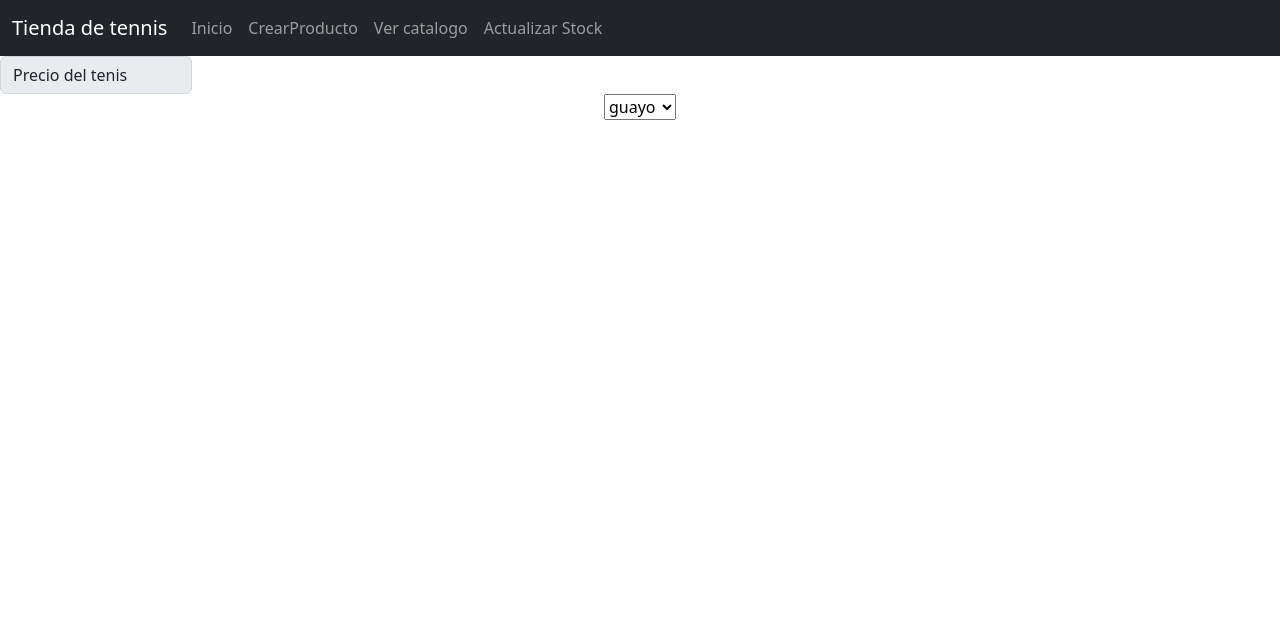
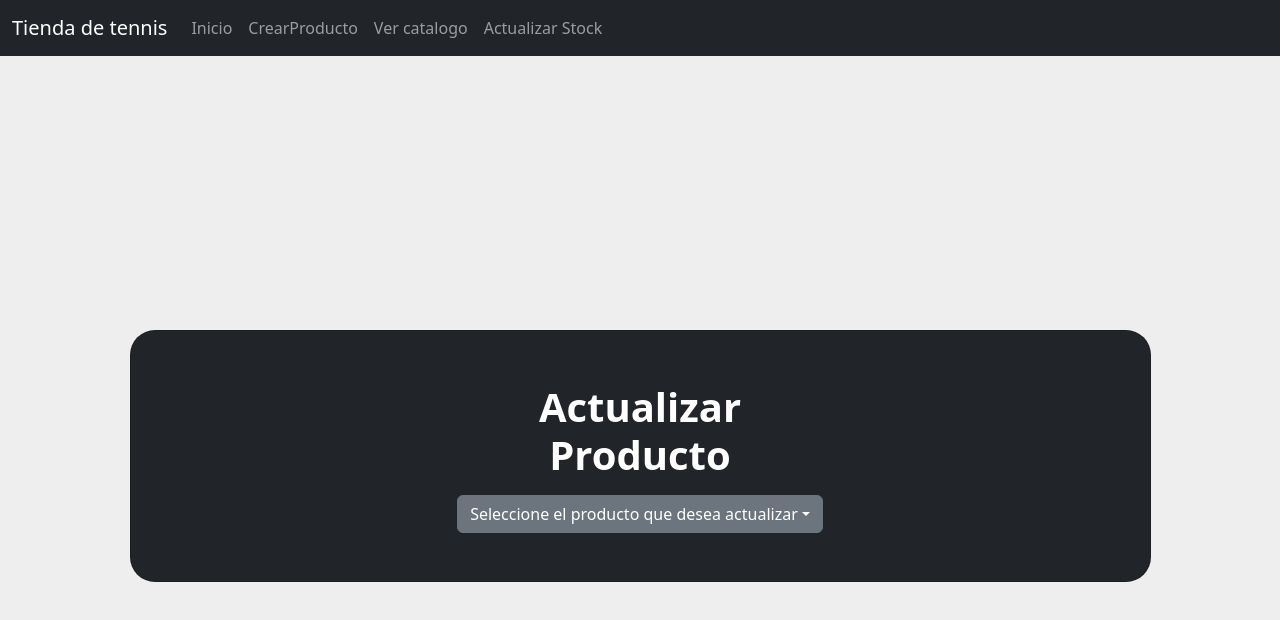
Before and after one commit to sebasrpg1232/tiendadetennis, a React (Create React App) app: page /ActualizarStock in a window 1280 px wide. Shown: the top 620 px of the page. Built offline with nearby package versions, Linux system fonts and the light colour scheme.

Commit message:
Finalizado CrearProducto y Mejoras en Actualizar

```diff
--- a/src/Components/ActualizarStock/ActualizarStock.js
+++ b/src/Components/ActualizarStock/ActualizarStock.js
@@ -1,20 +1,42 @@
 const spanStyle = {
-    width: "12em",
-  };
-function ActualizarStock(){
-return(
-    <div>
-        <span class="input-group-text" style={spanStyle} id="addon-wrapping">
-            Precio del tenis
-          </span>
-          <select  name="producto" id="productos">
-    <option value="guayo">guayo</option>
-    <option value="adidas">adidas</option>
-    <option value="nike">nike</option>
-    <option value="vans">vans</option>
-  </select>
+  width: "15em",
+};
+function ActualizarStock() {
+  return (
+    <div class="vh-100" style={{ backgroundColor: "#eee" }}>
+      <form class="container h-100">
+        <div class="row d-flex justify-content-center align-items-center h-100">
+          <div class="col-lg-12 col-xl-11">
+            <div class="card text-white bg-dark" style={{ borderRadius: "25px" }}>
+              <div class="card-body p-md-5">
+                <div class="row justify-content-center">
+                  <div class="col-md-10 col-lg-6 col-xl-5 order-2 order-lg-1 text-center">
+                    <div>
+                      <p class="text-center h1 fw-bold mx-1 mx-md-4 mt-1 mb-3">Actualizar Producto</p>
+                    </div>
+                    <div class="dropdown">
+                      <button class="btn btn-secondary dropdown-toggle" type="button" id="dropdownMenuButton1" data-bs-toggle="dropdown" aria-expanded="false">
+                        Seleccione el producto que desea actualizar
+                      </button>
+                      <ul class="dropdown-menu" aria-labelledby="dropdownMenuButton1">
+                        <li><a class="dropdown-item" href="#">Naiki</a></li>
+                        <li><a class="dropdown-item" href="#">Mapupu</a></li>
+                        <li><a class="dropdown-item" href="#">Adidos</a></li>
+                      </ul>
+                    </div>
+                  </div>
+                </div>
+              </div>
+            </div>
+          </div>
+        </div>
+      </form>
     </div>
-);
+
+
+
+
+  );
 }
 
 export default ActualizarStock
--- a/src/Components/CrearProducto/CrearProducto.js
+++ b/src/Components/CrearProducto/CrearProducto.js
@@ -44,15 +44,15 @@ const handleClick = (evt) => {
       }
     return (
       <div class="vh-100" style={{backgroundColor: "#eee"}}>
-      <form class="container h-100">
-      <div class="row d-flex justify-content-center align-items-center h-100">
-      <div class="col-lg-12 col-xl-11">
-        <div class="card text-black" style={{borderRadius: "25px"}}>
+      <form class="container h-100" >
+      <div class="row d-flex justify-content-center align-items-center h-100" >
+      <div class="col-lg-12 col-xl-11" >
+        <div class="card text-white bg-dark" style={{borderRadius: "25px"}}>
           <div class="card-body p-md-5">
             <div class="row justify-content-center">
               <div class="col-md-10 col-lg-6 col-xl-5 order-2 order-lg-1">
-              <p class="text-center h1 fw-bold mb-5 mx-1 mx-md-4 mt-4">Crear Producto</p>
-        <div class="input-group flex-nowrap">
+              <p class="text-center h1 fw-bold mb-3 mx-1 mx-md-4 mt-4">Crear Producto</p>
+        <div class="input-group flex-nowrap mb-2">
           <span class="input-group-text" style={spanStyle} id="addon-wrapping">
             Nombre de la Referencia
           </span>
@@ -69,7 +69,7 @@ const handleClick = (evt) => {
         <div>
           {validationMessages.length > 0 && <span class="badge bg-danger"> {validationMessages[0]}</span>}
           </div>
-        <div class="input-group flex-nowrap">
+        <div class="input-group flex-nowrap mb-2">
           <span class="input-group-text" style={spanStyle} id="addon-wrapping">
             Color del Tenis
           </span>
@@ -86,7 +86,7 @@ const handleClick = (evt) => {
         <div>
           {validationMessages.length > 0 && <span class="badge bg-danger"> {validationMessages[1]}</span>}
           </div>
-        <div class="input-group flex-nowrap">
+        <div class="input-group flex-nowrap mb-2">
           <span class="input-group-text" style={spanStyle} id="addon-wrapping">
             Talla del tenis
           </span>
@@ -103,7 +103,7 @@ const handleClick = (evt) => {
         <div>
           {validationMessages.length > 0 && <span class="badge bg-danger"> {validationMessages[2]}</span>}
           </div>
-        <div class="input-group flex-nowrap">
+        <div class="input-group flex-nowrap mb-2">
           <span class="input-group-text" style={spanStyle} id="addon-wrapping">
             Precio del tenis
           </span>
@@ -120,7 +120,7 @@ const handleClick = (evt) => {
         <div>
           {validationMessages.length > 0 && <span class="badge bg-danger"> {validationMessages[3]}</span>}
           </div>
-        <button type="button" onClick={handleClick} class="btn btn-dark">Guardar</button>
+        <button type="button" onClick={handleClick} class="btn btn-light">Guardar</button>
         </div>
         </div>
         </div>
```
